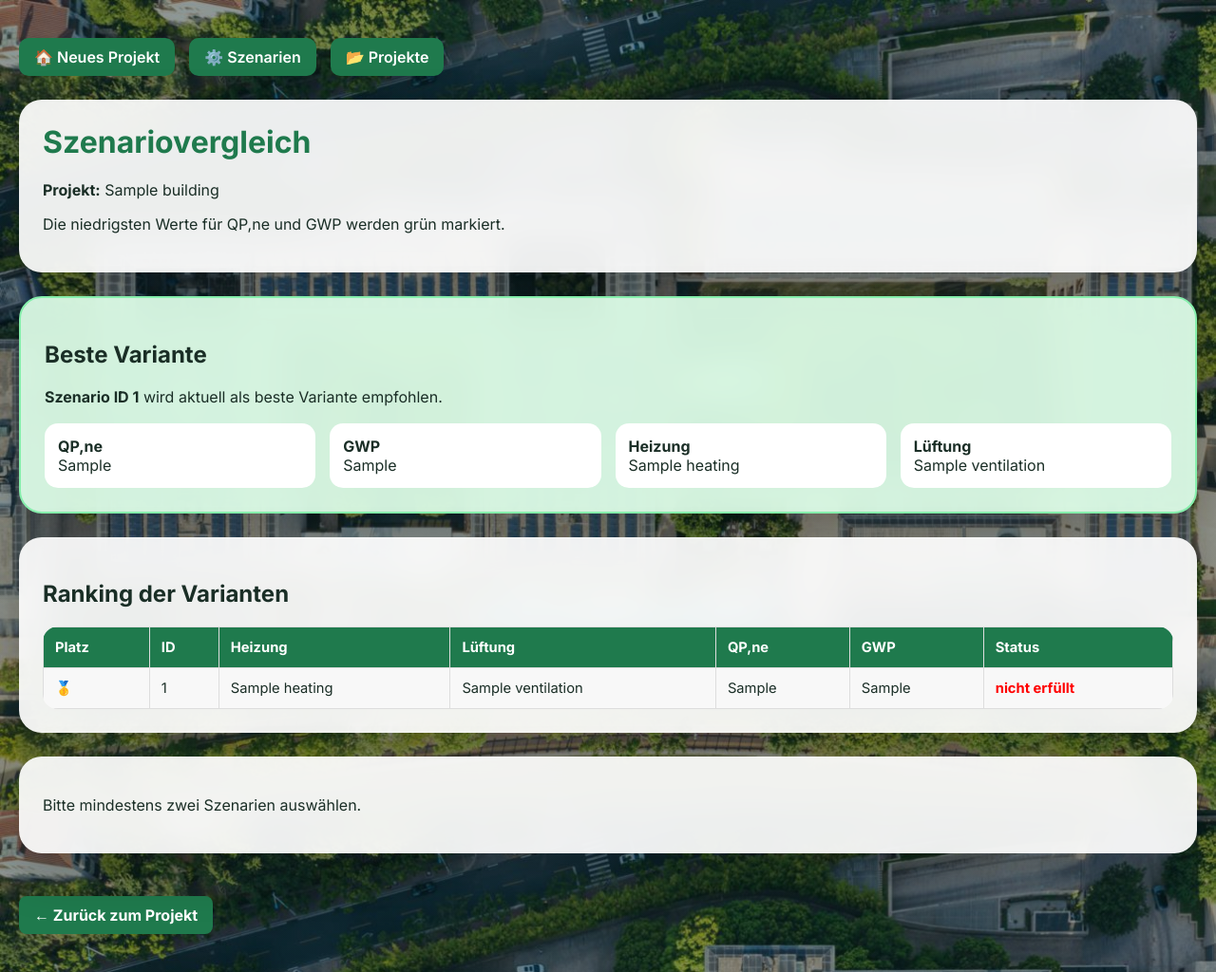
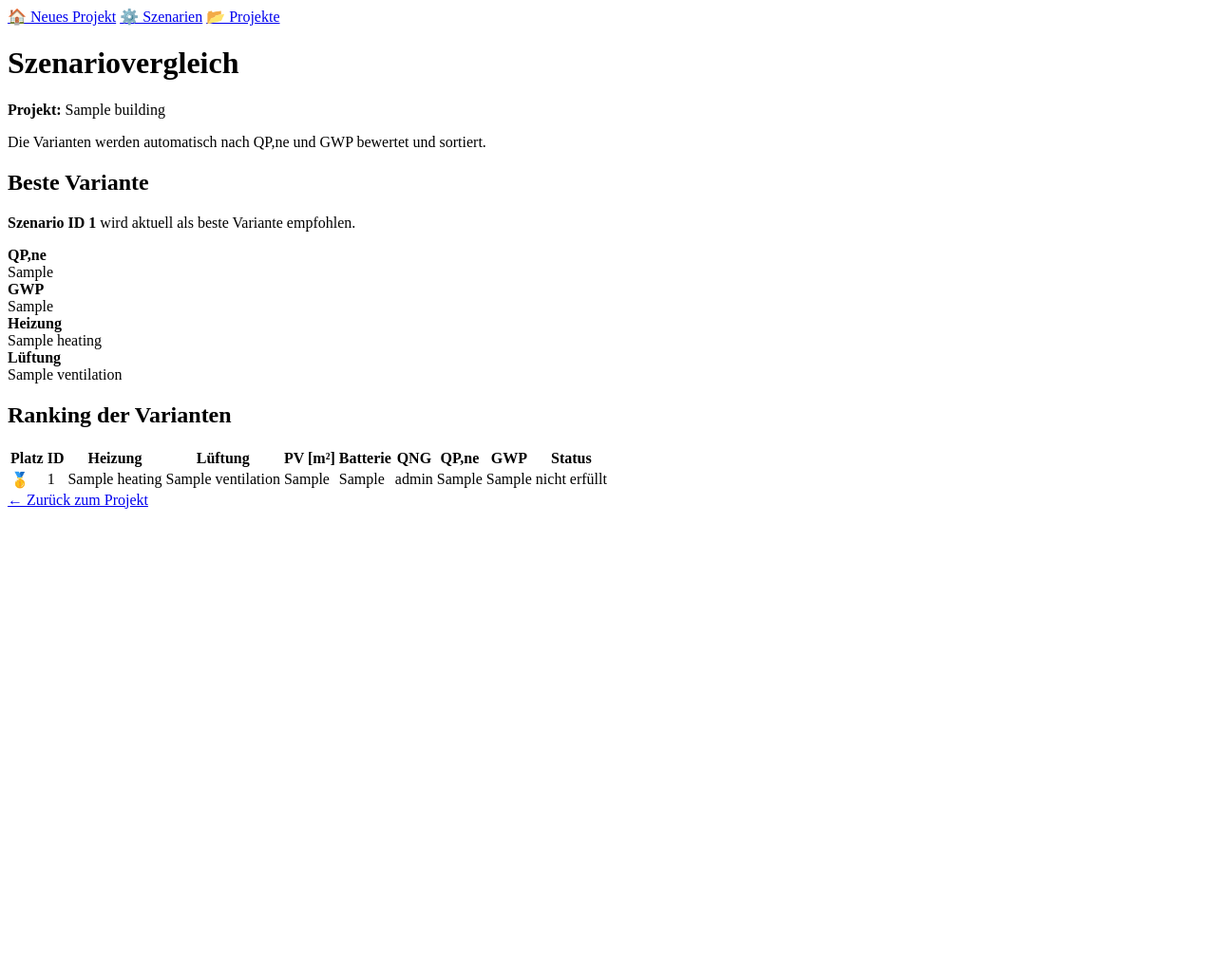
Before and after one commit to DBM-THA/Absch-tzung-der-Geb-ude-kobilanz-nach-QNG, a Django app: template qngapp/templates/qngapp/compare_scenarios.html in a window 1280 px wide. Shown: the whole page at 95% size. After the commit the page ends 536 px from the top, so only its background shows below. Run offline with Django 5.2, Linux system fonts and the light colour scheme; tables that the repository leaves empty hold one stand-in row (values such as "Sample post"); the template is opened without the code that fills it: values that come from a table or form of the project are taken from there, most other values are stand-ins (such as "Sample title", 1, 10 or a date in 2020).

Commit message:
Enhance scenario comparison layout and metrics
Updated the scenario comparison page to include additional scenario metrics and improved layout.

```diff
--- a/qngapp/templates/qngapp/compare_scenarios.html
+++ b/qngapp/templates/qngapp/compare_scenarios.html
@@ -4,142 +4,8 @@
 <head>
 <meta charset="UTF-8">
 <title>Szenariovergleich</title>
-
-<link rel="preconnect" href="https://fonts.googleapis.com">
-<link rel="preconnect" href="https://fonts.gstatic.com" crossorigin>
-<link href="https://fonts.googleapis.com/css2?family=Inter:wght@300;400;500;600;700;800&display=swap" rel="stylesheet">
-
-<style>
-body {
-    font-family: 'Inter', sans-serif;
-    margin: 0;
-    padding: 40px 20px;
-    background:
-        linear-gradient(rgba(10,30,25,0.45), rgba(10,30,25,0.45)),
-        url("{% static 'images/hintergrund.jpg' %}");
-    background-size: cover;
-    background-position: center;
-    background-attachment: fixed;
-    color: #1a2e26;
-}
-
-.page {
-    max-width: 1400px;
-    margin: auto;
-}
-
-.navbar {
-    display: flex;
-    gap: 15px;
-    margin-bottom: 25px;
-    flex-wrap: wrap;
-}
-
-.navbar a {
-    text-decoration: none;
-    padding: 10px 16px;
-    border-radius: 10px;
-    background: #1f7a4d;
-    color: white;
-    font-weight: 600;
-}
-
-.card {
-    background: rgba(255,255,255,0.92);
-    backdrop-filter: blur(16px);
-    padding: 25px;
-    border-radius: 24px;
-    margin-bottom: 25px;
-    box-shadow: 0 20px 50px rgba(0,0,0,0.25);
-}
-
-h1 {
-    color: #1f7a4d;
-    margin-top: 0;
-}
-
-table {
-    width: 100%;
-    border-collapse: collapse;
-    background: white;
-    border-radius: 16px;
-    overflow: hidden;
-}
-
-th, td {
-    padding: 12px;
-    border: 1px solid #ddd;
-    text-align: left;
-    font-size: 0.92rem;
-}
-
-th {
-    background: #1f7a4d;
-    color: white;
-}
-
-tr:nth-child(even) {
-    background: #f8f8f8;
-}
-
-.best-value {
-    background: #dcfce7;
-    color: #166534;
-    font-weight: 800;
-}
-
-.status-ok {
-    color: green;
-    font-weight: bold;
-}
-
-.status-bad {
-    color: red;
-    font-weight: bold;
-}
-
-.button {
-    display: inline-block;
-    padding: 10px 16px;
-    background: #1f7a4d;
-    color: white;
-    text-decoration: none;
-    border-radius: 8px;
-    margin-top: 20px;
-    border: none;
-    font-weight: bold;
-}
-
-.button:hover {
-    background: #16633d;
-}
-
-.best-card {
-    border: 2px solid #86efac;
-    background: rgba(220,252,231,0.94);
-}
-
-.best-grid {
-    display: grid;
-    grid-template-columns: repeat(4, 1fr);
-    gap: 15px;
-    margin-top: 18px;
-}
-
-.best-grid div {
-    background: white;
-    padding: 14px;
-    border-radius: 14px;
-}
-
-@media (max-width: 900px) {
-    .best-grid {
-        grid-template-columns: 1fr;
-    }
-}
-</style>
+<!-- Restlicher Head/CSS unverändert lassen -->
 </head>
-
 <body>
 
 <div class="page">
@@ -153,7 +19,7 @@ tr:nth-child(even) {
     <div class="card">
         <h1>Szenariovergleich</h1>
         <p><strong>Projekt:</strong> {{ building.project_name }}</p>
-        <p>Die niedrigsten Werte für QP,ne und GWP werden grün markiert.</p>
+        <p>Die Varianten werden automatisch nach QP,ne und GWP bewertet und sortiert.</p>
     </div>
 
     {% if best_scenario %}
@@ -198,6 +64,9 @@ tr:nth-child(even) {
                 <th>ID</th>
                 <th>Heizung</th>
                 <th>Lüftung</th>
+                <th>PV [m²]</th>
+                <th>Batterie</th>
+                <th>QNG</th>
                 <th>QP,ne</th>
                 <th>GWP</th>
                 <th>Status</th>
@@ -220,8 +89,17 @@ tr:nth-child(even) {
                 <td>{{ scenario.id }}</td>
                 <td>{{ scenario.heating }}</td>
                 <td>{{ scenario.ventilation }}</td>
-            <td>{{ scenario.result.ac_qp_rel }}</td>
-            <td>{{ scenario.result.ac_gwp_rel }}</td>
+                <td>{{ scenario.pv_area }}</td>
+                <td>{{ scenario.battery_storage }}</td>
+                <td>{{ scenario.qng_level }}</td>
+
+                <td class="{% if scenario.result.ac_qp_rel == best_qp %}best-value{% endif %}">
+                    {{ scenario.result.ac_qp_rel }}
+                </td>
+
+                <td class="{% if scenario.result.ac_gwp_rel == best_gwp %}best-value{% endif %}">
+                    {{ scenario.result.ac_gwp_rel }}
+                </td>
 
                 <td>
                     {% if scenario.result.qp_status == "erfüllt" and scenario.result.gwp_status == "erfüllt" %}
@@ -237,93 +115,6 @@ tr:nth-child(even) {
 
     {% endif %}
 
-    <div class="card">
-
-        {% if scenarios|length < 2 %}
-
-            <p>Bitte mindestens zwei Szenarien auswählen.</p>
-
-        {% else %}
-
-        <table>
-            <tr>
-                <th>Kennwert</th>
-                {% for scenario in scenarios %}
-                    <th>Szenario {{ forloop.counter }}<br>ID {{ scenario.id }}</th>
-                {% endfor %}
-            </tr>
-
-            <tr>
-                <td>Heizung</td>
-                {% for scenario in scenarios %}
-                    <td>{{ scenario.heating }}</td>
-                {% endfor %}
-            </tr>
-
-            <tr>
-                <td>Lüftung</td>
-                {% for scenario in scenarios %}
-                    <td>{{ scenario.ventilation }}</td>
-                {% endfor %}
-            </tr>
-
-            <tr>
-                <td>PV-Fläche</td>
-                {% for scenario in scenarios %}
-                    <td>{{ scenario.pv_area }} m²</td>
-                {% endfor %}
-            </tr>
-
-            <tr>
-                <td>Batteriespeicher</td>
-                {% for scenario in scenarios %}
-                    <td>{{ scenario.battery_storage }}</td>
-                {% endfor %}
-            </tr>
-
-            <tr>
-                <td>QNG-Level</td>
-                {% for scenario in scenarios %}
-                    <td>{{ scenario.qng_level }}</td>
-                {% endfor %}
-            </tr>
-
-            <tr>
-                <td>QP,ne</td>
-                {% for scenario in scenarios %}
-                    <td class="{% if scenario.result.ac_qp_rel == best_qp %}best-value{% endif %}">
-                        {{ scenario.result.ac_qp_rel }}
-                    </td>
-                {% endfor %}
-            </tr>
-
-            <tr>
-                <td>GWP</td>
-                {% for scenario in scenarios %}
-                    <td class="{% if scenario.result.ac_gwp_rel == best_gwp %}best-value{% endif %}">
-                        {{ scenario.result.ac_gwp_rel }}
-                    </td>
-                {% endfor %}
-            </tr>
-
-            <tr>
-                <td>Status</td>
-                {% for scenario in scenarios %}
-                    <td>
-                        {% if scenario.result.qp_status == "erfüllt" and scenario.result.gwp_status == "erfüllt" %}
-                            <span class="status-ok">erfüllt</span>
-                        {% else %}
-                            <span class="status-bad">nicht erfüllt</span>
-                        {% endif %}
-                    </td>
-                {% endfor %}
-            </tr>
-        </table>
-
-        {% endif %}
-
-    </div>
-
     <a class="button" href="{% url 'project_detail' building.id %}">
         ← Zurück zum Projekt
     </a>
```
Lines whose indentation alone changed are shown as unchanged.
